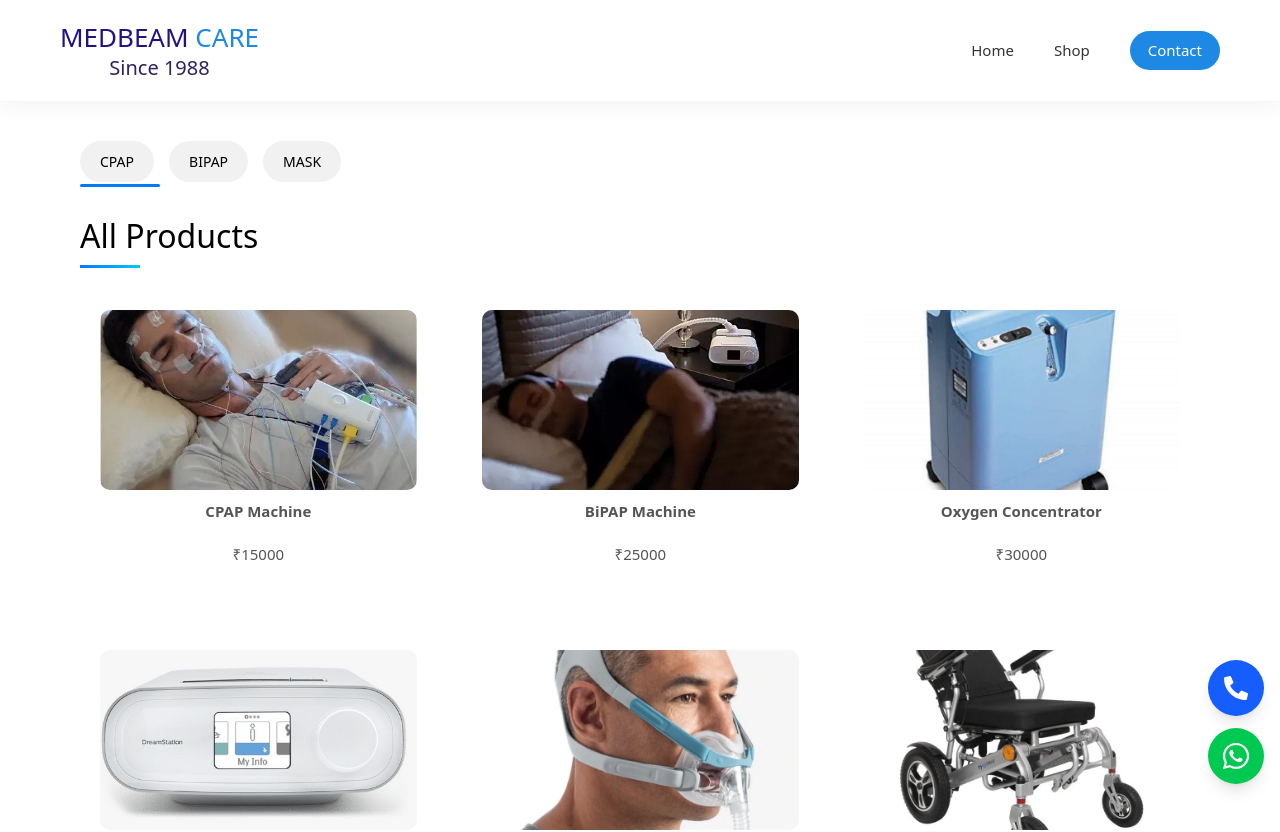
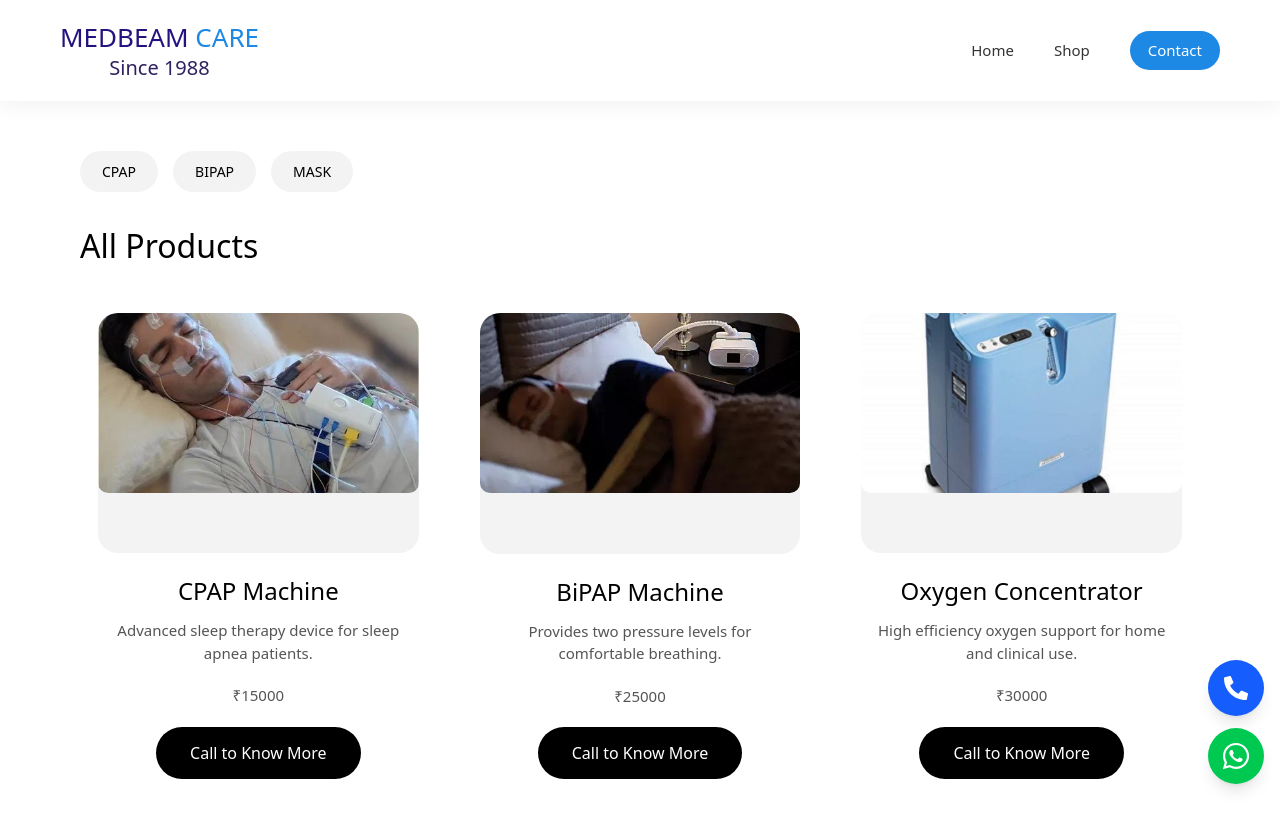
Before and after one commit to ranaashu0813/meddybeam-frontend, a React app: page /shop in a window 1280 px wide. Shown: the top 832 px of the page. Built offline with nearby package versions, Linux system fonts and the light colour scheme; the HTML template or start-up script is replaced by a standard one.

Commit message:
Product card

```diff
--- a/src/components/ProductCard.tsx
+++ b/src/components/ProductCard.tsx
@@ -18,6 +18,7 @@ const ProductCard = ({ product }: Props) => {
   </div>
         <h3>{product.name}</h3>
         <p>{product.description}</p>
+        {product.price && <p className="product-price">₹{product.price}</p>}
 
         <button onClick={() => setOpen(true)}>
           Call to Know More
--- a/src/components/Shop.css
+++ b/src/components/Shop.css
@@ -1,108 +1,72 @@
-/* ================= */
+/* ========================= */
+/* SHOP CONTAINER */
+/* ========================= */
+
+.shop-container {
+  padding: 50px 80px;
+  animation: fadeIn 0.5s ease-in-out;
+}
+
+/* ========================= */
+/* TITLE */
+/* ========================= */
+
+.shop-title {
+  font-size: 32px;
+  margin-bottom: 25px;
+  text-transform: capitalize;
+}
+
+/* ========================= */
 /* TABS */
-/* ================= */
+/* ========================= */
 
 .tabs {
   display: flex;
   gap: 15px;
   margin-bottom: 30px;
-  position: relative;
+  flex-wrap: wrap;
 }
 
-/* animated underline indicator */
-.tabs::after {
-  content: "";
-  position: absolute;
-  bottom: -5px;
-  left: 0;
-  width: 80px;
-  height: 3px;
-  background: #007bff;
-  border-radius: 10px;
-  transition: transform 0.4s ease;
+/* BUTTON */
+.tab-btn {
+  padding: 10px 22px;
+  border: none;
+  border-radius: 25px;
+  background: #f3f3f3;
+  cursor: pointer;
+  font-size: 14px;
+  transition: all 0.3s ease;
 }
 
-.tab-btn {
-  padding: 10px 20px;
-  border: none;
-  background: #f1f1f1;
-  border-radius: 25px;
-  cursor: pointer;
-  transition: all 0.3s ease;
-  font-size: 14px;
-  position: relative;
-  overflow: hidden;
+/* REMOVE ANY UNDERLINE */
+.tab-btn::after {
+  display: none;
 }
 
-/* ripple effect */
-.tab-btn::before {
-  content: "";
-  position: absolute;
-  width: 0;
-  height: 0;
-  background: rgba(255,255,255,0.4);
-  border-radius: 50%;
-  top: 50%;
-  left: 50%;
-  transform: translate(-50%, -50%);
-  transition: 0.5s;
-}
-
-.tab-btn:active::before {
-  width: 200px;
-  height: 200px;
-}
-
-/* Hover */
+/* HOVER */
 .tab-btn:hover {
   background: #007bff;
   color: white;
   transform: translateY(-2px);
 }
 
-/* Active */
+/* ACTIVE TAB */
 .active-tab {
   background: #007bff;
   color: white;
   font-weight: 600;
-  box-shadow: 0 5px 15px rgba(0, 123, 255, 0.3);
+  box-shadow: 0 4px 12px rgba(0, 123, 255, 0.3);
 }
 
-/* ================= */
-/* PAGE */
-/* ================= */
-
-.shop-container {
-  padding: 40px 80px;
-  animation: fadeIn 0.6s ease-in-out;
+/* CLICK EFFECT */
+.tab-btn:active {
+  transform: scale(0.95);
 }
 
-/* ================= */
-/* HEADING */
-/* ================= */
-
-.shop-title {
-  font-size: 32px;
-  margin-bottom: 30px;
-  text-transform: capitalize;
-  position: relative;
-}
-
-/* glowing underline */
-.shop-title::after {
-  content: "";
-  width: 60px;
-  height: 3px;
-  background: linear-gradient(90deg, #007bff, #00c6ff);
-  position: absolute;
-  bottom: -8px;
-  left: 0;
-  animation: slideIn 0.6s ease;
-}
-
-/* ================= */
-/* GRID */
-/* ================= */
+/* ========================= */
+/* PRODUCT GRID */
+/* ========================= */
 
 .product-grid {
   display: grid;
@@ -110,71 +74,39 @@
   gap: 25px;
 }
 
-/* ================= */
-/* CARD */
-/* ================= */
+/* ========================= */
+/* PRODUCT CARD */
+/* ========================= */
 
 .product-card {
-  padding: 20px;
-  border-radius: 16px;
-  background: #fff;
-  transition: all 0.4s ease;
+  padding: 18px;
+  border-radius: 12px;
+  background: #ffffff;
+  transition: all 0.3s ease;
   cursor: pointer;
-  animation: cardFade 0.6s ease forwards;
+  animation: cardFade 0.5s ease forwards;
   opacity: 0;
-  position: relative;
-  overflow: hidden;
 }
 
-/* gradient hover glow */
-.product-card::after {
-  content: "";
-  position: absolute;
-  inset: 0;
-  background: linear-gradient(120deg, transparent, rgba(0,123,255,0.2), transparent);
-  opacity: 0;
-  transition: 0.4s;
+/* HOVER EFFECT */
+.product-card:hover {
+  transform: translateY(-6px) scale(1.02);
+  box-shadow: 0 10px 25px rgba(0, 0, 0, 0.1);
 }
 
-.product-card:hover::after {
-  opacity: 1;
-}
-
-/* hover effect */
-.product-card:hover {
-  transform: translateY(-10px) scale(1.03);
-  box-shadow: 0 15px 40px rgba(0, 0, 0, 0.15);
-}
-
-/* ================= */
 /* IMAGE */
-/* ================= */
-
 .product-card img {
   width: 100%;
   height: 180px;
   object-fit: cover;
   border-radius: 10px;
   margin-bottom: 10px;
-  transition: transform 0.5s ease;
 }
 
-/* zoom effect */
-.product-card:hover img {
-  transform: scale(1.1);
-}
-
-/* ================= */
 /* TEXT */
-/* ================= */
-
 .product-name {
   font-weight: 600;
-  transition: color 0.3s;
-}
-
-.product-card:hover .product-name {
-  color: #007bff;
+  margin-bottom: 5px;
 }
 
 .product-price {
@@ -182,36 +114,14 @@
   font-weight: 500;
 }
 
-/* ================= */
-/* SKELETON LOADER */
-/* ================= */
-
-.skeleton {
-  height: 220px;
-  border-radius: 12px;
-  background: linear-gradient(
-    90deg,
-    #f0f0f0 25%,
-    #e0e0e0 50%,
-    #f0f0f0 75%
-  );
-  background-size: 200% 100%;
-  animation: shimmer 1.5s infinite;
-}
-
-@keyframes shimmer {
-  0% { background-position: 200% 0; }
-  100% { background-position: -200% 0; }
-}
-
-/* ================= */
+/* ========================= */
 /* ANIMATIONS */
-/* ================= */
+/* ========================= */
 
 @keyframes fadeIn {
   from {
     opacity: 0;
-    transform: translateY(15px);
+    transform: translateY(10px);
   }
   to {
     opacity: 1;
@@ -219,33 +129,40 @@
   }
 }
 
-@keyframes slideIn {
-  from { width: 0; }
-  to { width: 60px; }
-}
-
 @keyframes cardFade {
   from {
     opacity: 0;
-    transform: translateY(30px) scale(0.95);
+    transform: translateY(20px);
   }
   to {
     opacity: 1;
-    transform: translateY(0) scale(1);
+    transform: translateY(0);
   }
 }
 
-/* stagger animation */
+/* STAGGER EFFECT */
 .product-card:nth-child(1) { animation-delay: 0.1s; }
 .product-card:nth-child(2) { animation-delay: 0.2s; }
 .product-card:nth-child(3) { animation-delay: 0.3s; }
 .product-card:nth-child(4) { animation-delay: 0.4s; }
 
-/* ================= */
+/* ========================= */
+/* GLOBAL FIX (NO UNDERLINE) */
+/* ========================= */
+
+a {
+  text-decoration: none;
+}
+
+/* ========================= */
 /* RESPONSIVE */
-/* ================= */
+/* ========================= */
 
 @media (max-width: 1024px) {
+  .shop-container {
+    padding: 40px;
+  }
+
   .product-grid {
     grid-template-columns: repeat(2, 1fr);
   }
@@ -259,4 +176,13 @@
   .product-grid {
     grid-template-columns: 1fr;
   }
+
+  .tabs {
+    gap: 10px;
+  }
+
+  .tab-btn {
+    padding: 8px 16px;
+    font-size: 12px;
+  }
 }
--- a/src/components/Shop.tsx
+++ b/src/components/Shop.tsx
@@ -1,6 +1,7 @@
 import React from "react";
 import { useNavigate, useParams } from "react-router-dom";
 import products from "../data/products";
+import ProductCard from "./ProductCard";
 import "./Shop.css";
 
 const tabs = ["cpap", "bipap", "mask"];
@@ -42,11 +43,7 @@ const Shop: React.FC = () => {
       {/* PRODUCTS */}
       <div className="product-grid">
         {filteredProducts.map((product) => (
-          <div key={product.id} className="product-card">
-            <img src={product.image} alt={product.name} />
-            <p className="product-name">{product.name}</p>
-            <p className="product-price">₹{product.price}</p>
-          </div>
+          <ProductCard key={product.id} product={product} />
         ))}
       </div>
     </div>
```
